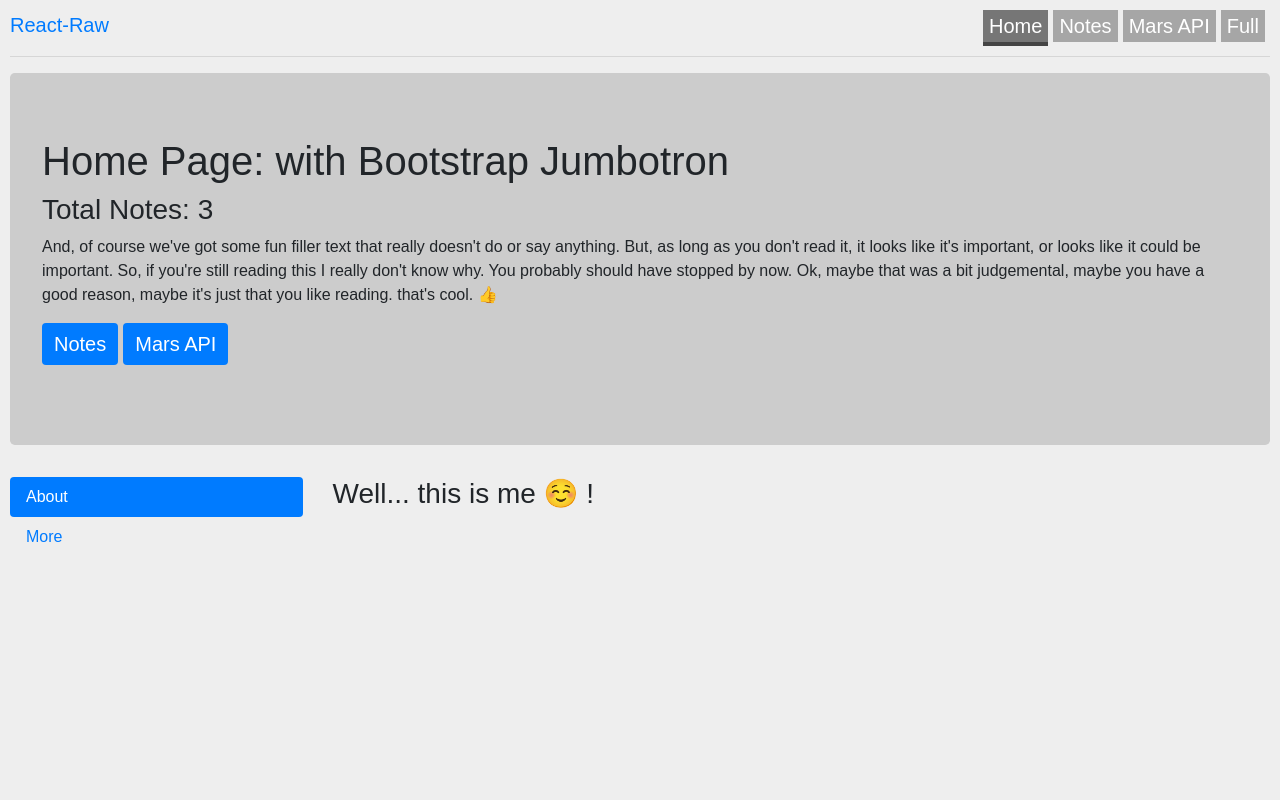
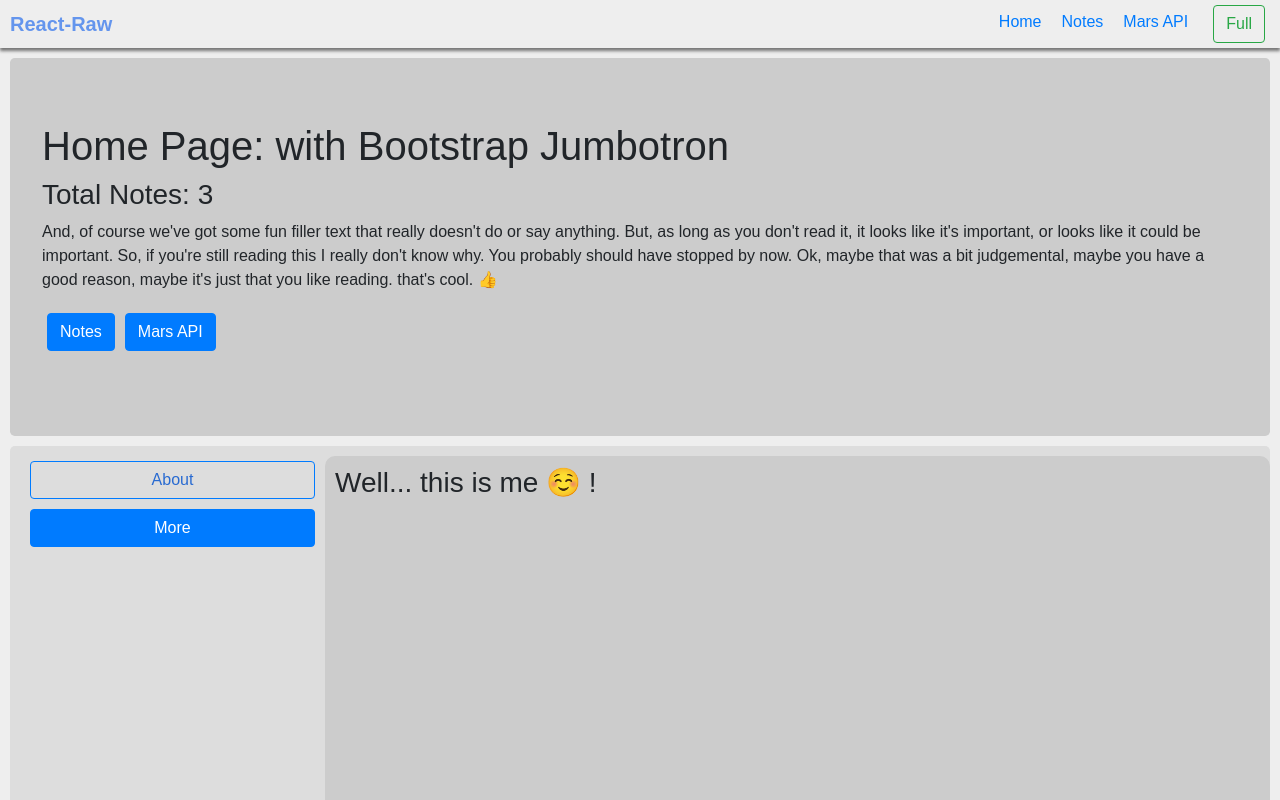
Before and after one commit to robbobfrh84/react-raw, a React (Create React App) app: page / in a window 1280 px wide. Shown: the top 800 px of the page. Built offline with nearby package versions, Linux system fonts and the light colour scheme.

Commit message:
added navbar with links

```diff
--- a/src/components/NavBar/index.js
+++ b/src/components/NavBar/index.js
@@ -1,32 +1,38 @@
 import React from "react"
 import { Link } from "react-router-dom"
-import "../../styles/navButtons.css"
 import "./style.css"
+import "../../styles/bootstrap.css"
+import { Navbar, Nav, Button } from 'react-bootstrap'
 
 function NavBar(props) {
 
   const page = window.location.pathname
 
   return (
-    <div className="navBar navButtons">
-      <Link to="/"> {props.title} </Link>
-      <div className="right-nav">
-        <button className={["/","/home"].includes(page) ? "link current" : "link"}>
-          <Link to="/home"> Home </Link>
-        </button>
-        <button className={page === "/notes" ? "link current" : "link"}>
-          <Link to="/notes"> Notes </Link>
-        </button>
-        <button className={page === "/marsapi" ? "link current" : "link"}>
-          <Link to="/marsapi"> Mars API </Link>
-        </button>
-        <button className={page === "/full" ? "link current" : "link"}>
-          <Link to="/full"> Full </Link>
-        </button>
-      </div>
-      <hr />
-    </div>
+    <Navbar collapseOnSelect expand="lg" className="navButtons">
+      <Navbar.Brand>
+        <Link to="/" className="title"> {props.title} </Link>
+      </Navbar.Brand>
+      <Navbar.Toggle aria-controls="basic-navbar-nav" />
+      <Navbar.Collapse id="basic-navbar-nav" className="justify-content-end">
+        <Nav>
+          <Link to="/home"
+            className={page === "/home" ? "link current" : "link"}
+          > Home </Link>
+          <Link to="/notes"
+            className={page === "/notes" ? "link current" : "link"}
+          > Notes </Link>
+          <Link to="/marsapi"
+            className={page === "/marsapi" ? "link current" : "link"}
+          > Mars API </Link>
+          <Link to="/full" className="full">
+            <Button variant="outline-success"> Full </Button>
+          </Link>
+        </Nav>
+      </Navbar.Collapse>
+    </Navbar>
   )
+
 }
 
 export default NavBar
--- a/src/components/NavBar/style.css
+++ b/src/components/NavBar/style.css
@@ -1,8 +1,27 @@
-.navBar {
-  font-size: 20px;
+.navButtons .title {
+  margin: 0px 10px;
   color: cornflowerblue;
+  text-decoration: none;
   font-weight: bold;
 }
-.right-nav {
-  float: right;
+.navButtons .link {
+  margin: 0px;
+  margin-top: -1px;
+  text-decoration: none;
+  padding: 10px;
+  border-top: 1px solid rgba(0,0,150,0.1);
 }
+.navButtons .full {
+  padding: 0px 10px;
+  margin-top: -1px;
+  border-top: 1px solid rgba(0,0,150,0.1);
+}
+.navButtons .current {
+  line-height: 45px;
+  height: 50px;
+  margin: 0px;
+  margin-top: -1px;
+  padding: 0px 10px;
+  background-color: rgba(0,0,0,0.05);
+  border-bottom: 3px solid rgba(0,0,150,0.4);
+}
--- a/src/components/Note/style.css
+++ b/src/components/Note/style.css
@@ -8,7 +8,7 @@
   border-radius: 2px;
   padding: 5px;
   color: #eee;
-  height: 30px;
+  height: 40px;
   line-height: 30px;
 }
 .note.active {
@@ -17,7 +17,7 @@
 }
 .note .container-btn {
   position: absolute;
-  top: 5px;
+  top: 0px;
   right: 5px;
 }
 .note .btn {
@@ -25,7 +25,8 @@
   font-size: 25px;
   background-color: #888;
   height: 30px;
-  padding-left: 6px;
+  line-height: 33px;
+  padding: 5px;
   padding-top: 0px;
   border-radius: 2px;
   border: none;
--- a/src/components/pages/Home.js
+++ b/src/components/pages/Home/index.js
@@ -1,22 +1,22 @@
 import React from "react"
-import { Link } from "react-router-dom"
-import About from "./About"
-import More from "./More"
-import "../../styles/navButtons.css"
-import { Jumbotron, Button, Tab, Row, Col, Nav } from 'react-bootstrap'
+import { Link, Route } from "react-router-dom"
+import About from "../About"
+import More from "../More"
+import "./style.css"
+import { Jumbotron, Button, Tab, Row, Col } from 'react-bootstrap'
 
 function Home({match, rootData}) {
 
   const noteCount = rootData.pageData.notes.messageToChildren.length
-  // const page = match.url === "/" ? "/home" : match.url
-  // const path = window.location.pathname
+  const page = match.url === "/" ? "/home" : match.url
+  const path = window.location.pathname
 
   const emoji = {
     thumb: "👍"
   }
 
   return (
-    <div className="navButtons">
+    <div className="home">
       <Jumbotron>
         <h1> Home Page: with Bootstrap Jumbotron </h1>
         <h3> Total Notes: {noteCount} </h3>
@@ -34,35 +34,32 @@ function Home({match, rootData}) {
           <Link to={'/marsapi'}>
             <Button variant="primary"> Mars API </Button>
           </Link>
-
         </p>
       </Jumbotron>
 
       <Tab.Container id="left-tabs-example" defaultActiveKey="first">
         <Row>
           <Col sm={3}>
-            <Nav variant="pills" className="flex-column">
-              <Nav.Item>
-                <Nav.Link eventKey="first">
-                  About
-                </Nav.Link>
-              </Nav.Item>
-              <Nav.Item>
-                <Nav.Link eventKey="second">
-                  More
-                </Nav.Link>
-              </Nav.Item>
-            </Nav>
+
+            <Link to={page+"/about"}>
+              <Button variant="primary"
+                className={["/","/home","/home/about"].includes(path) ? "link current" : "link"}
+              > About </Button>
+            </Link>
+
+
+            <Link to={page+"/more"}>
+              <Button variant="primary"
+                className={page+'/more' === path ? "link current" : "link"}
+              > More </Button>
+            </Link>
+
           </Col>
-          <Col sm={9}>
-            <Tab.Content>
-              <Tab.Pane eventKey="first">
-                <About />
-              </Tab.Pane>
-              <Tab.Pane eventKey="second">
-                <More />
-              </Tab.Pane>
-            </Tab.Content>
+          <Col sm={9} className="subpage-content">
+
+            <Route exact path="/(|home|home/about)/" component={About} />
+            <Route exact path={page+'/more'} component={More} />
+
           </Col>
         </Row>
       </Tab.Container>
--- /dev/null
+++ b/src/components/pages/Home/style.css
@@ -0,0 +1,13 @@
+.home .subpage-content {
+  padding: 10px;
+  border-radius: 10px;
+  min-height: 500px;
+  background-color: #ccc;
+}
+.home .link {
+  width: 100%;
+}
+.home .current {
+  background-color: rgba(0,0,0,0);
+  color: rgb(40, 106, 209);
+}
--- a/src/components/pages/Notes/style.css
+++ b/src/components/pages/Notes/style.css
@@ -1,7 +1,7 @@
 .notes {
   max-width: 700px;
 }
-.heading {
+.notes .heading {
   text-align: center;
   color: #444;
 }
--- /dev/null
+++ b/src/styles/bootstrap.css
@@ -0,0 +1,24 @@
+.navbar {
+  box-shadow: 0px 3px 3px rgba(0,0,0,0.5);
+  padding: 0px;
+}
+.navbar-light .navbar-toggler {
+  margin: 5px;
+}
+.btn {
+  margin: 5px;
+}
+.bg-light {
+  background-color: aliceblue !important;
+}
+.jumbotron {
+  background-color: #ccc;
+  margin: 10px;
+}
+.row {
+  margin: 10px;
+  border-radius: 5px;
+  min-height: 500px;
+  padding: 10px 0px;
+  background-color: #ddd;
+}
--- a/src/styles/main.css
+++ b/src/styles/main.css
@@ -4,11 +4,4 @@
 }
 body {
   background-color: #eee;
-  padding: 10px;
 }
-
-/* BOOTSTRAP */
-
-.jumbotron {
-  background-color: #ccc;
-}
--- a/src/styles/navButtons.css
+++ /dev/null
@@ -1,17 +0,0 @@
-.navButtons button {
-  cursor: pointer;
-  font-size: 20px;
-  margin-right: 5px;
-  border: none;
-}
-.navButtons .link {
-  background-color: rgba(0,0,0,0.3);
-}
-.navButtons .link a {
-  text-decoration: none;
-  color: white;
-}
-.navButtons .current {
-  background-color: rgba(0,0,0,0.5);
-  border-bottom: 4px solid #444;
-}
```
Also changed, not shown: 1 other file (tests, documents, lock files or other folders).
